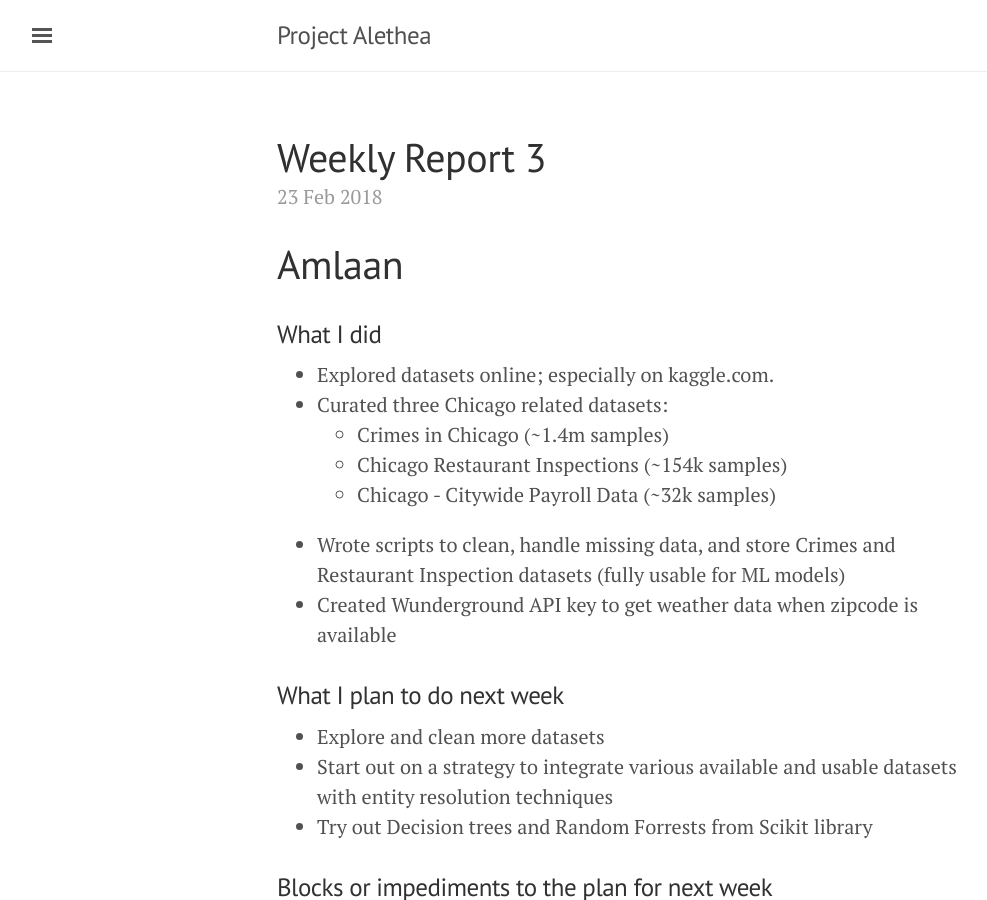
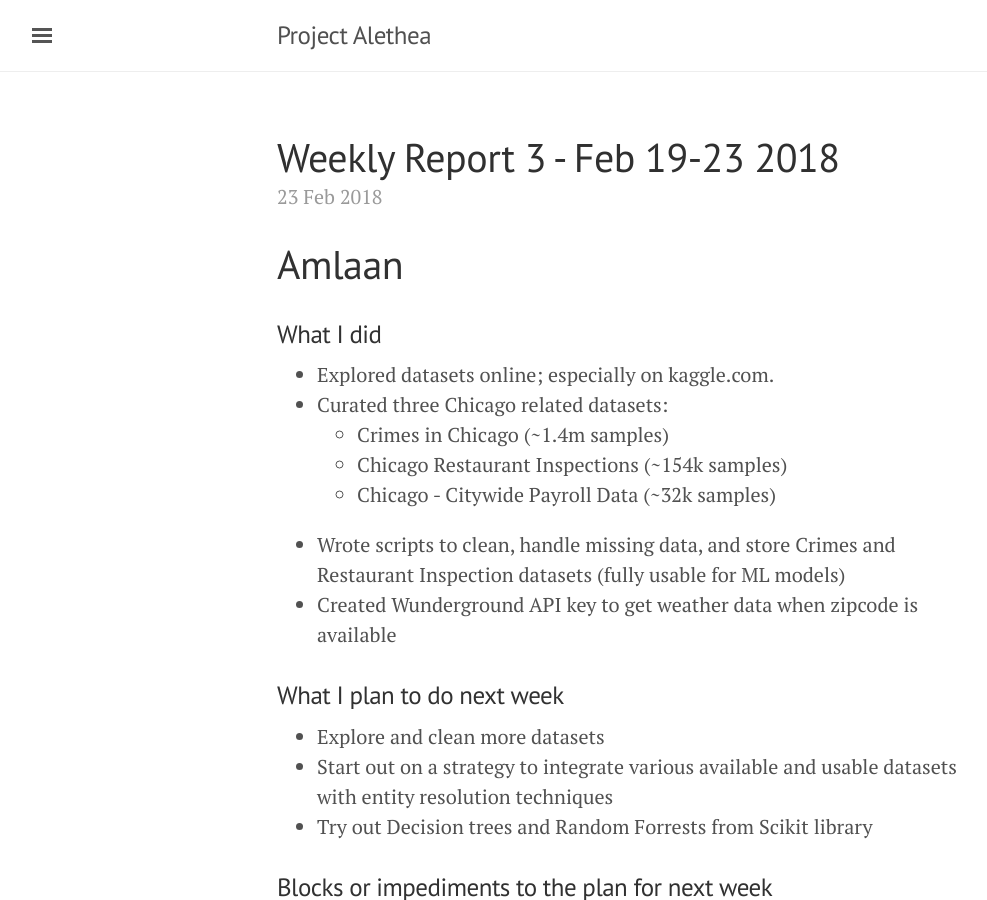
Before and after one commit to titu1994/IDS-Course-Project, a Jekyll site: the page built from _posts/2018-02-23-weekly-report-3.md, in a window 1280 px wide and 900 px high. Shown: the whole window, without its empty margins (3-990 px from the left). Built offline with Jekyll 4.4.1, drawn with Linux system fonts in a browser that asks for light colours.

Commit message:
Update 2018-02-23-weekly-report-3.md

```diff
--- a/_posts/2018-02-23-weekly-report-3.md
+++ b/_posts/2018-02-23-weekly-report-3.md
@@ -1,6 +1,6 @@
 ---
 layout: post
-title: Weekly Report 3
+title: Weekly Report 3 - Feb 19-23 2018
 ---
 
 # Amlaan
```
